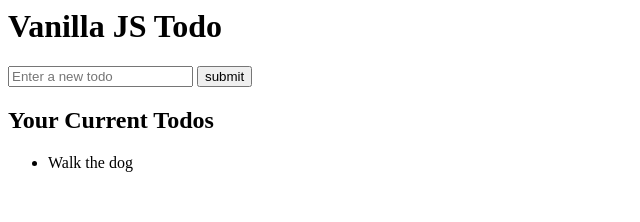
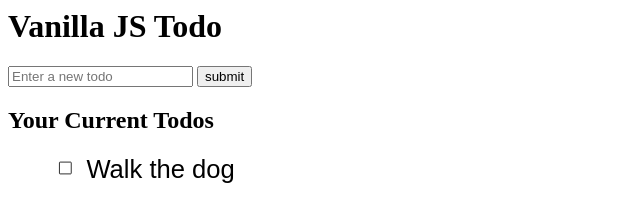
Before and after one commit to ch4nc3l0/vanilla_js_todo, a plain HTML site: page index.html in a window 1280 px wide. Shown: the whole page, without its empty margins (0-640 px from the left). Drawn offline with Linux system fonts and the light colour scheme.

Commit message:
Feat: add basic checkmark functionality

```diff
--- a/index.html
+++ b/index.html
@@ -4,6 +4,7 @@
     <meta name="viewport" content="width=device-width, initial-scale=1.0">
     <meta http-equiv="X-UA-Compatible" content="ie=edge">
     <title>Vanilla Todo</title>
+    <link rel="stylesheet" href="todo.css">
 </head>
 <body>
     <H1> Vanilla JS Todo</H1>
@@ -13,7 +14,7 @@
     </form>
     <h2>Your Current Todos</h2>
     <ul id="todoList">
-        <li id="todoItem"></li>
+        <button id="todoItem" onclick="isChecked(todo)"></button>
     </ul>
     <script src="todo.js"></script>
 </body>
--- /dev/null
+++ b/todo.css
@@ -0,0 +1,29 @@
+ul  {
+    list-style: none;
+}
+
+#todoitem{
+    background: none;
+    border: none;
+    font-size: 1.6em;
+    padding-left: 1.5em;
+    position: relative;
+}
+
+.checked:before {
+    background: url('checked.svg');
+    content: '';
+    height: 1em;
+    left:0;
+    position: absolute;
+    width: 1em;
+}
+
+.unchecked:before {
+    background: url('unchecked.svg');
+    content: '';
+    height: 1em;
+    left:0;
+    position: absolute;
+    width: 1em;
+}
--- a/todo.js
+++ b/todo.js
@@ -1,3 +1,5 @@
+let todoItem = document.getElementById("todoItem");
+
 // make todo array
 let todo = [
     {data: "Walk the dog",
@@ -14,12 +16,39 @@ let todo = [
 
 // be able to check off todos
 
+
 // be able to delete todos
 
 // be able to sort todos
 
+// add css with javascript
+
+function isChecked(array){
+    // on todo item click check if todo is checked
+    array.forEach(item=>{
+        // if checked use checked.svg
+        if (item.isChecked === true){
+            todoItem.className = "checked"
+            // better logic should be used to check and uncheck the todos
+            item.isChecked = false
+        }
+        // if not checked use unchecked.svg
+        else {
+            todoItem.className = "unchecked"
+            item.isChecked = true
+        }
+    })
+}
+
+// 1: on startup run function to check if item is checked
+isChecked(todo);
+
+
+
+
+
 // add todos to DOM
-    let todoItem = document.getElementById("todoItem");
+
 
     todo.forEach(item=>{
         todoItem.append(item.data)
```
Also changed, not shown: checked.svg (added), unchecked.svg (added).
